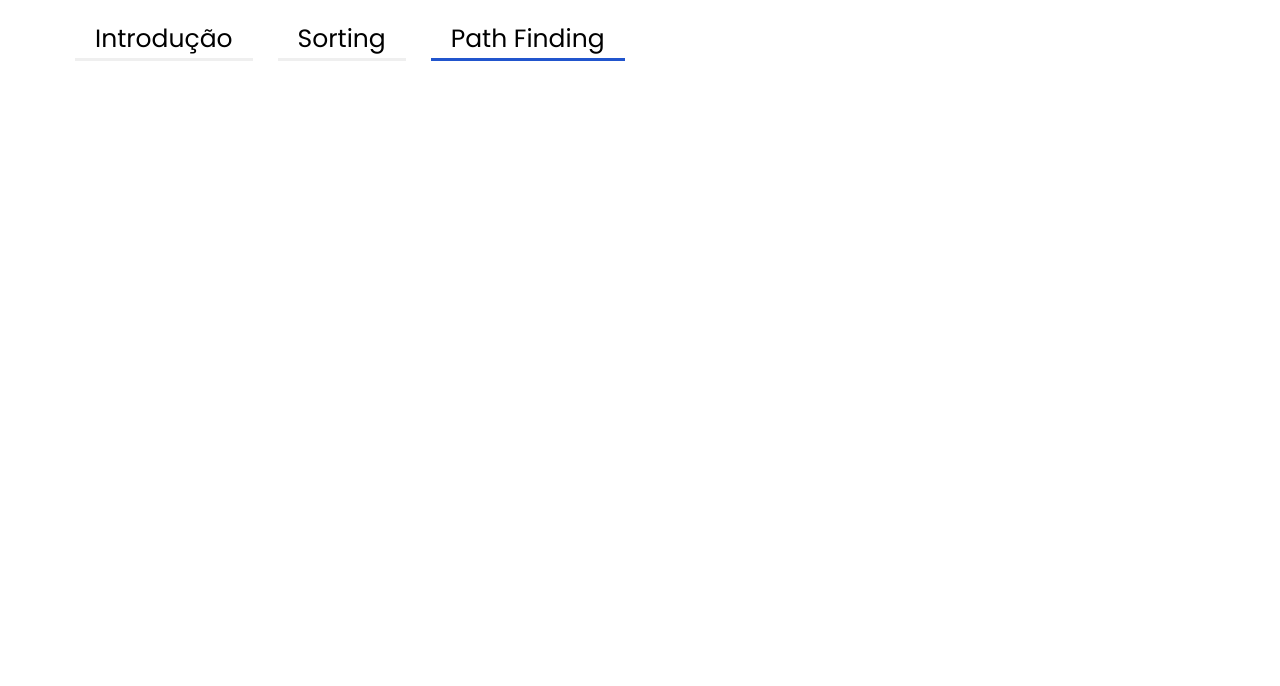
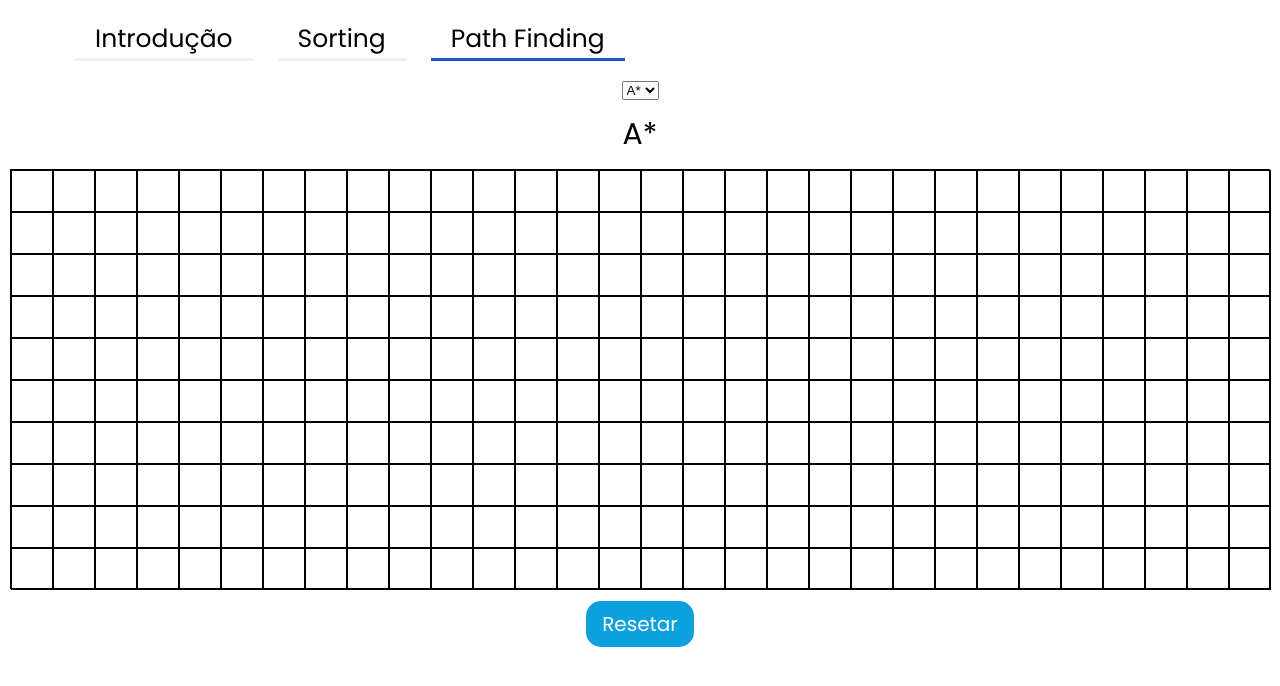
Before and after one commit to schaldach/algo-voyager, a Next.js app: page /pathfinding in a window 1280 px wide. Shown: the top 686 px of the page. Built offline with nearby package versions, Linux system fonts and the light colour scheme.

Commit message:
começo do pathfinding e array ordenado verde

```diff
--- a/pages/pathfinding.js
+++ b/pages/pathfinding.js
@@ -1,6 +1,40 @@
+import React, {useEffect, useState} from "react";
+
 function PathFinding() {
+    const [currentAlgo, changeAlgo] = useState('A*')
+    const [mapGrid, changeMap] = useState([])
+
+    useEffect(() => {
+        let newMap = []
+        for(let i=0; i<10; i++){
+            let subMap = []
+            for(let y=0; y<30; y++){
+                subMap.push('empty')
+            }
+            newMap.push(subMap)
+        }
+        changeMap(newMap)
+    }, [])
+
     return (
-        <div></div>
+        <div className="sorting">
+            <select onChange={e => changeAlgo(e.target.value)}>
+                <option defaultValue value='A*'>A*</option>
+            </select>
+            <div className="algotitle">{currentAlgo}</div>
+            <div className="algomap">
+                {mapGrid.map(row =>
+                    <div>
+                    {row.map(cell =>
+                        <div className="cell"></div>
+                    )}
+                    </div>
+                )}
+            </div>
+            <div className="algobuttons">
+                <button onClick={() => Router.reload()}>Resetar</button>
+            </div>
+        </div>
     );
 }
 
--- a/styles/index.css
+++ b/styles/index.css
@@ -8,6 +8,7 @@
   --color5: #2155CD;
   --color6: #d2042d;
   --color7: #a51633;
+  --color8: #2bb3a5;
   --font1: 'Poppins', sans-serif;
 }
 [data-theme='dark'] {
@@ -18,6 +19,7 @@
   --color5: #440c85;
   --color6: #d2042d;
   --color7: #a51633;
+  --color8: #2bb3a5;
   --font1: 'Poppins', sans-serif;
 }
 
@@ -135,3 +137,23 @@ main{
   flex-direction: column;
   gap: 25px;
 }
+.algomap{
+  display: grid;
+  grid-template-rows: repeat(10, 1fr);
+  height: 52.5vh;
+  width: calc(52.5vh * 3);
+  border: 1px solid var(--color1);
+  box-sizing: border-box;
+}
+.algomap>div{
+  display: flex;
+  align-items: center;
+  height: 5.25vh;
+  width: calc(52.5vh * 3);
+}
+.cell{
+  width: 5.25vh;
+  height: 5.25vh;
+  border: 1px solid var(--color1);
+  box-sizing: border-box;
+}
```
Also changed, not shown: pages/sorting.js (+14 -15 lines).
